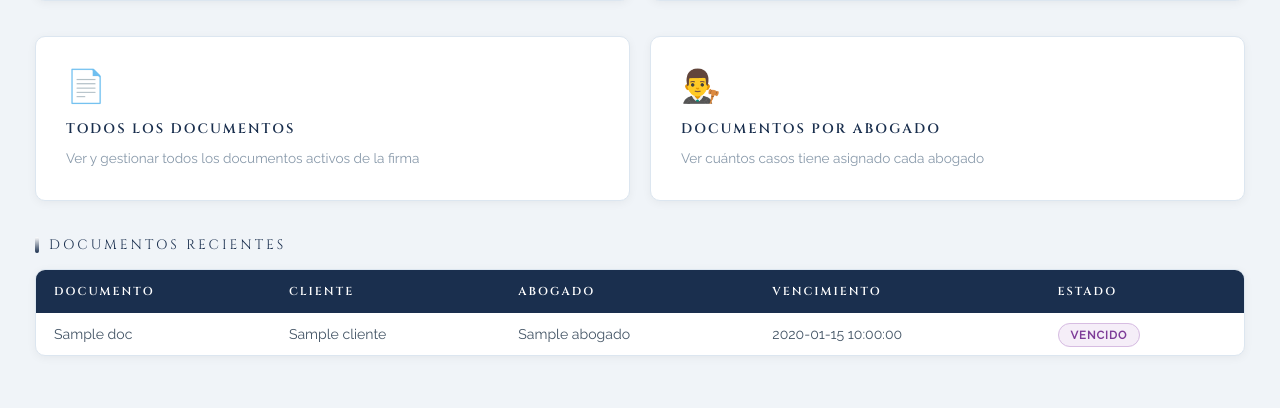
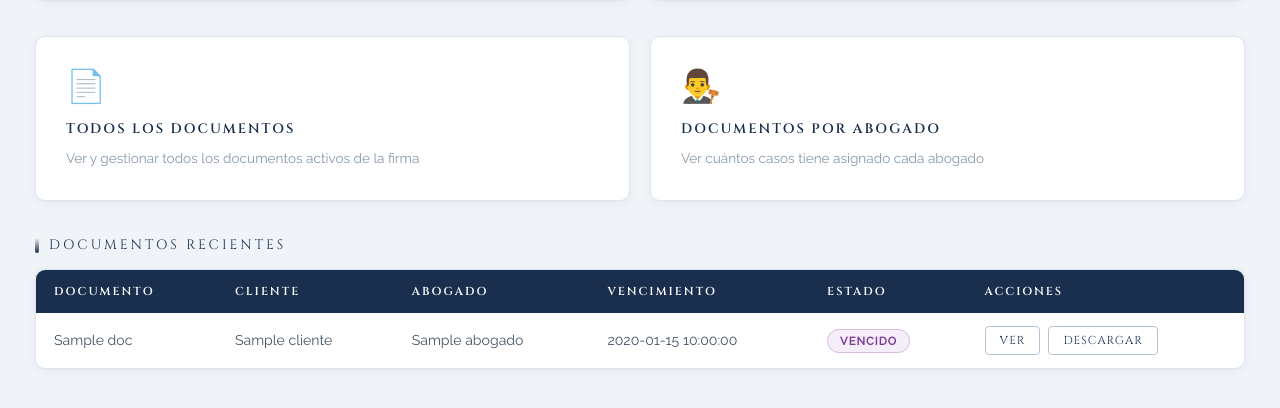
Before and after one commit to Carlosp0607/lexdoc, a Flask app: template templates/superadmin/dashboard.html in a window 1280 px wide. Shown: the part 309-717 px from the top of the page. Run offline with Flask 3, Linux system fonts and the light colour scheme; the template is opened without the code that fills it: most values are stand-ins (such as "Sample title", 1, 10 or a date in 2020); some libraries are stand-ins or nearby versions.

Commit message:
modificacion

```diff
--- a/templates/superadmin/dashboard.html
+++ b/templates/superadmin/dashboard.html
@@ -108,6 +108,7 @@
                         <th>ABOGADO</th>
                         <th>VENCIMIENTO</th>
                         <th>ESTADO</th>
+<th>ACCIONES</th>
                     </tr>
                 </thead>
                 <tbody>
@@ -129,6 +130,19 @@
                                     <span class="badge badge-ok">AL DÍA</span>
                                 {% endif %}
                             </td>
+                            <td>
+                                <div style="display:flex; gap:8px;">
+                                    <a href="/descargar/{{ doc['archivo'] }}" target="_blank"
+                                       style="padding:6px 14px; background:transparent; color:#1a2f4e; border:1px solid #b0c4d8; border-radius:4px; font-size:0.72rem; letter-spacing:1px; text-decoration:none; font-family:'Cinzel',serif; white-space:nowrap;">
+                                        VER
+                                    </a>
+                                    <a href="/descargar/{{ doc['archivo'] }}" download
+                                       style="padding:6px 14px; background:transparent; color:#1a2f4e; border:1px solid #b0c4d8; border-radius:4px; font-size:0.72rem; letter-spacing:1px; text-decoration:none; font-family:'Cinzel',serif; white-space:nowrap;">
+                                        DESCARGAR
+                                    </a>
+                                </div>
+                            </td>
+                        </tr>
                         </tr>
                         {% endfor %}
                     {% else %}
```
